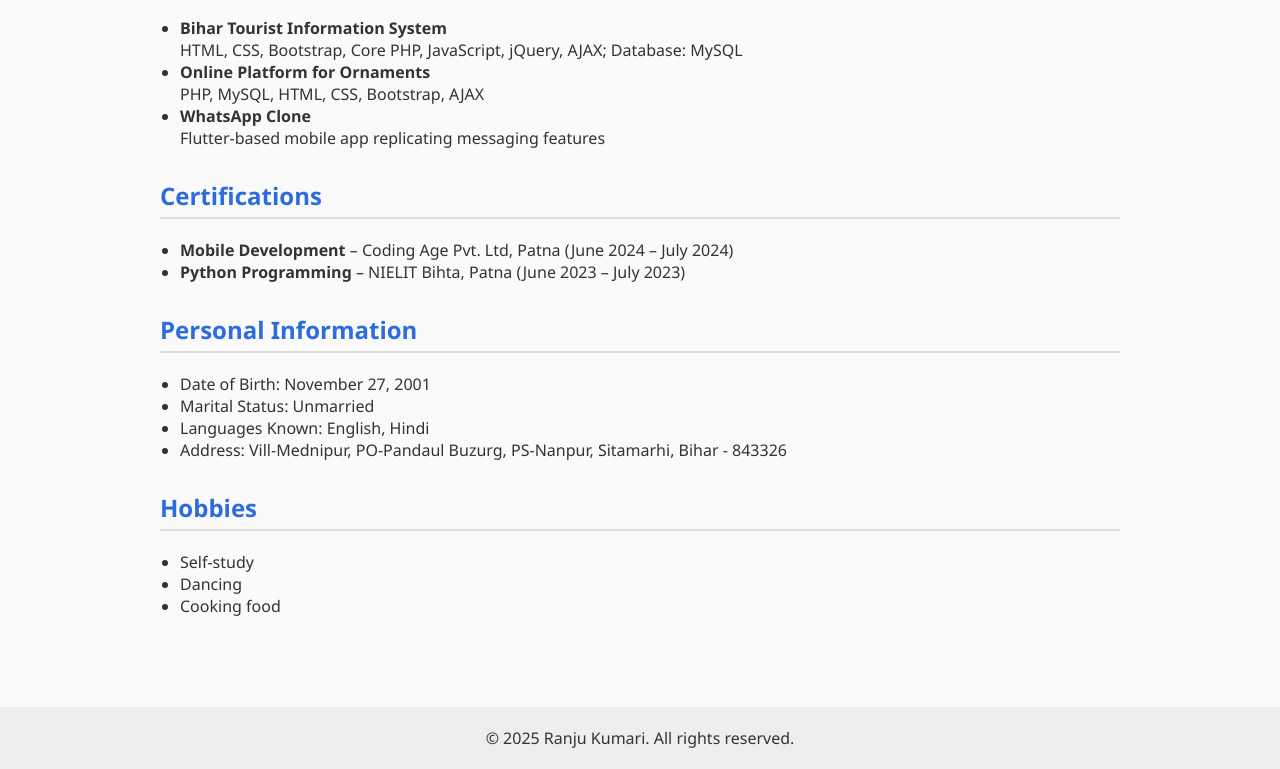
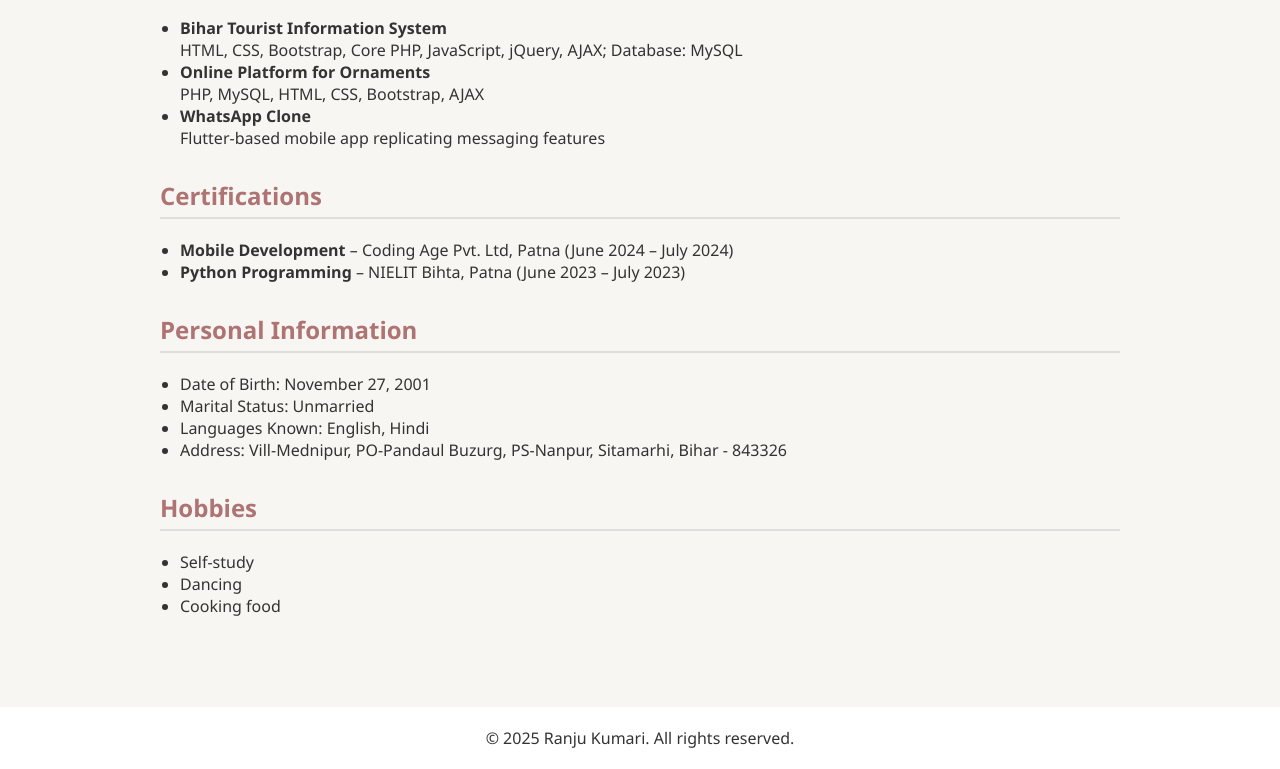
Before and after one commit to metadamen/ranju, a plain HTML site: page index.html in a window 1280 px wide. Shown: the part 974-1743 px from the top of the page. Drawn offline with Linux system fonts and the light colour scheme.

Commit message:
Update index.html

```diff
--- a/index.html
+++ b/index.html
@@ -7,13 +7,13 @@
   <style>
     body {
       font-family: 'Segoe UI', sans-serif;
-      background-color: #fafafa;
+      background-color: #f8f6f2;
       color: #333;
       margin: 0;
       padding: 0;
     }
     header {
-      background-color: #2d6cdf;
+      background-color: #f8f6f2;
       color: white;
       padding: 20px;
       text-align: center;
@@ -27,7 +27,7 @@
       margin-bottom: 30px;
     }
     h2 {
-      color: #2d6cdf;
+      color: #ae7474;
       border-bottom: 2px solid #ddd;
       padding-bottom: 5px;
     }
@@ -39,7 +39,7 @@
       text-decoration: none;
     }
     footer {
-      background-color: #eee;
+      background-color: #fff;
       text-align: center;
       padding: 20px;
       margin-top: 40px;
```
